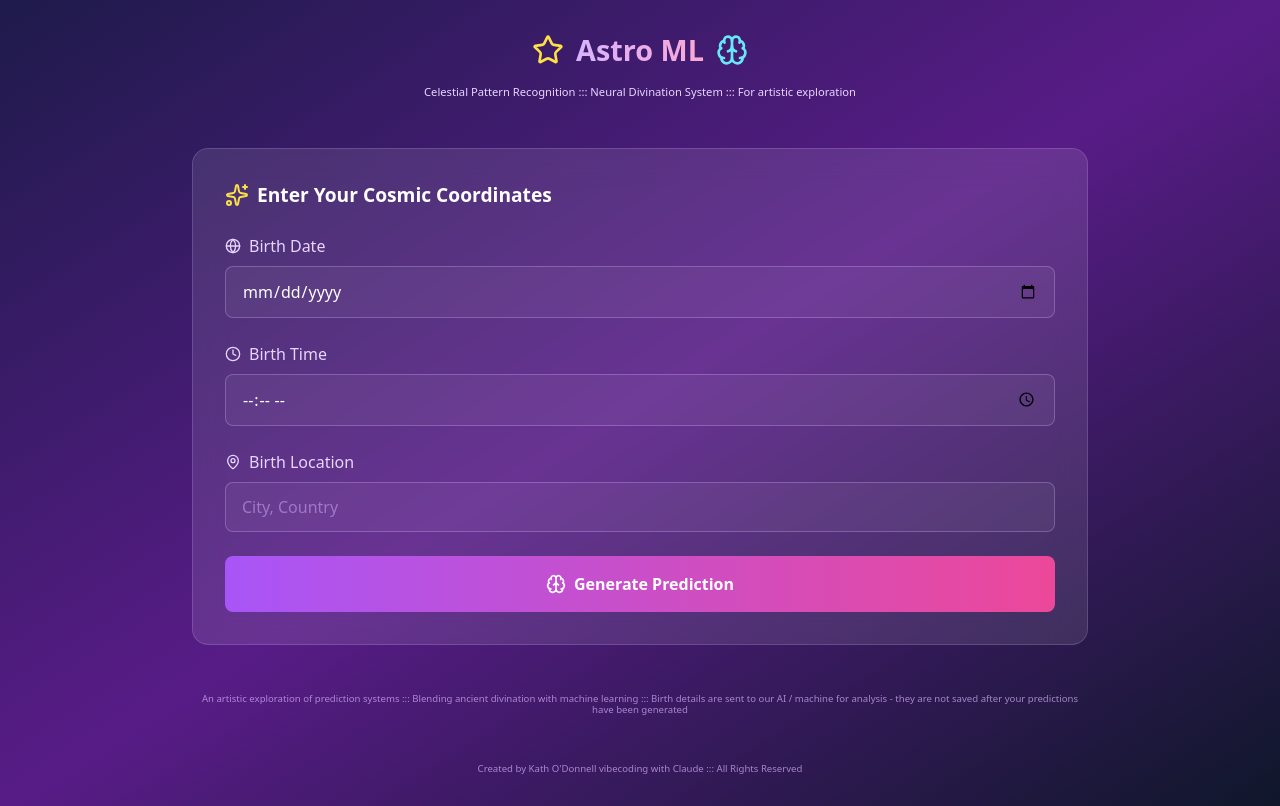
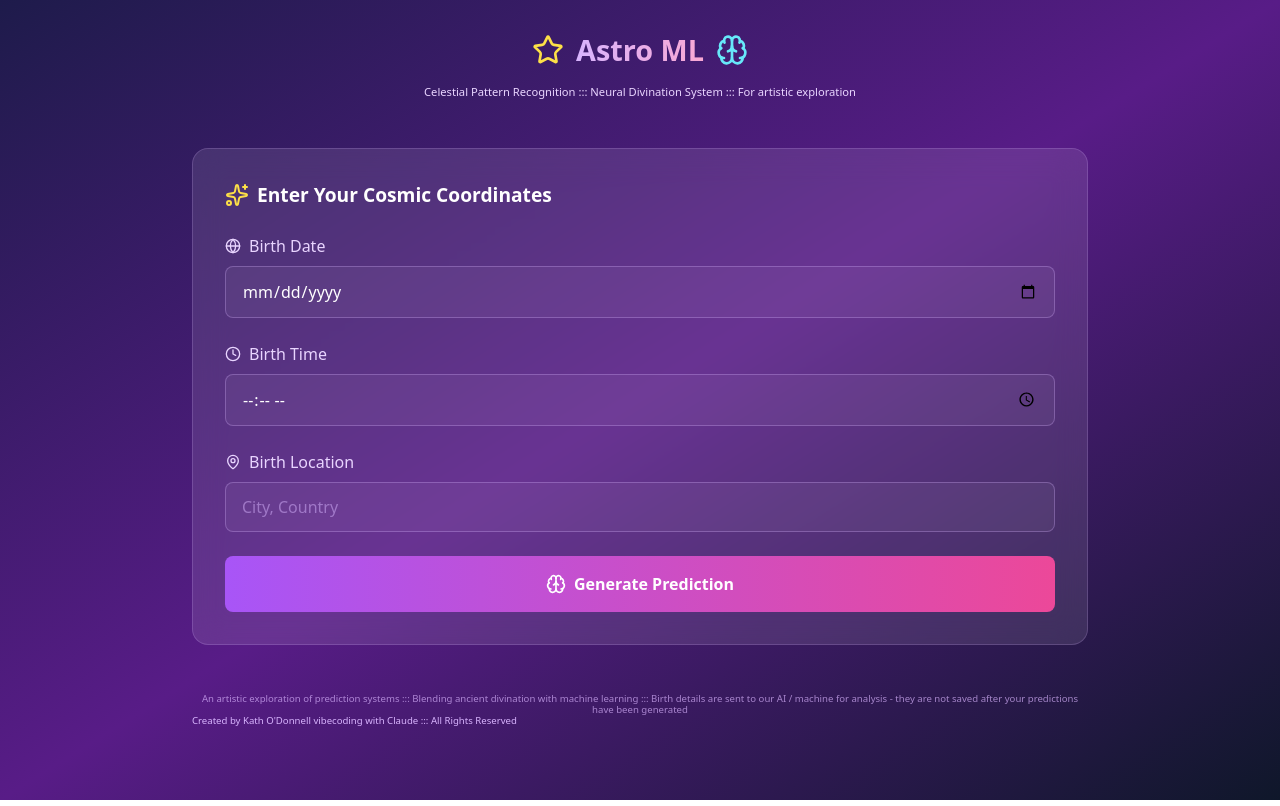
Before and after one commit to AliaK77/astro-ml-app, a React (Vite) app: page / in a window 1280 px wide. Built offline with nearby package versions, Linux system fonts and the light colour scheme.

Commit message:
Update App.jsx
print credits

```diff
--- a/src/App.jsx
+++ b/src/App.jsx
@@ -468,7 +468,7 @@ Make it feel like both an ancient oracle reading celestial omens and a neural ne
           An artistic exploration of prediction systems ::: Blending ancient divination with machine learning ::: Birth details are sent to our AI / machine for analysis - they are not saved after your predictions have been generated
         </div>
 
-        <div className="mt-12 text-center text-xs text-purple-300/70">
+        <div className="text-xs text-purple-300">
           Created by <a href="https://kathodonnell.art">Kath O'Donnell</a> vibecoding with <a href="https://claude.ai">Claude</a> ::: All Rights Reserved
         </div>
 
```
